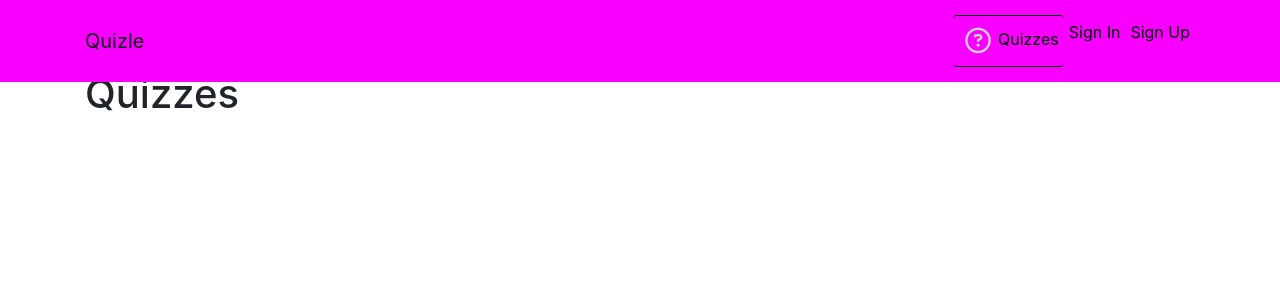
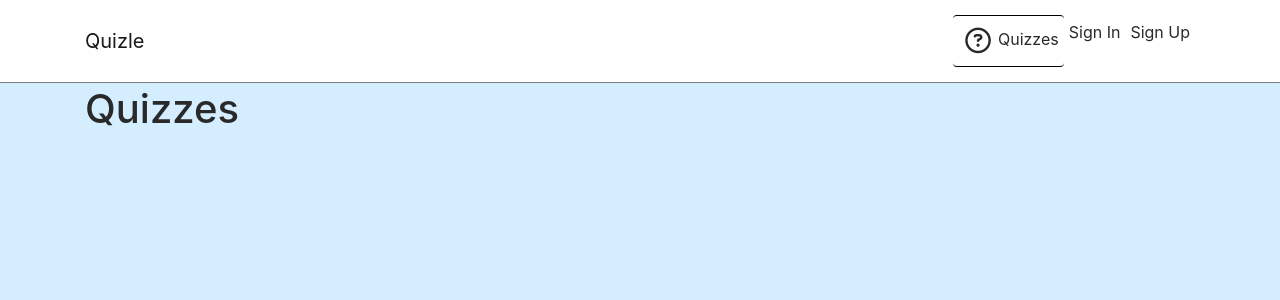
Before and after one commit to adamhatton/quizle, a React (Create React App) app: page / in a window 1280 px wide. Shown: the top 300 px of the page. Built offline with nearby package versions, Linux system fonts and the light colour scheme; the HTML template or start-up script is replaced by a standard one.

Commit message:
Add styling changes to navbar and icons

```diff
--- a/src/App.module.css
+++ b/src/App.module.css
@@ -5,17 +5,34 @@
 
 .App {
     min-height: 100vh;
+    background-color: #0095ff2b;
+    color: #292929;
 }
 
 .Main {
-    padding-top: 70px;
+    padding-top: 85px;
 }
 
 a {
-    color: #000;
+    color: #292929;
 }
 
 a:hover {
     text-decoration: none;
-    color: #f7f700;
+    color: #ff5900;
 }
+
+a:hover i {
+    color: #ff5900;
+}
+
+i {
+    color: #292929;
+    font-size: 1.6rem;
+    padding: 7px;
+    vertical-align: middle;
+}
+
+i:hover {
+    cursor: pointer;
+}
--- a/src/styles/Avatar.module.css
+++ b/src/styles/Avatar.module.css
@@ -3,16 +3,3 @@
     margin: 0px 8px 0px 8px;
     object-fit: cover;
 }
-
-i {
-    color: #cfced3;
-    font-size: 1.6rem;
-    padding: 7px;
-    vertical-align: middle;
-}
-
-i:hover {
-    cursor: pointer;
-    transition: color ease-in-out 0.3s;
-    color: #2142b2;
-}
--- a/src/styles/NavBar.module.css
+++ b/src/styles/NavBar.module.css
@@ -1,6 +1,7 @@
 .NavBar {
-    background-color: rgb(247, 0, 255);
+    background-color: #FFF;
     padding: 15px;
+    border-bottom: 1px solid gray;
 }
 
 .Active {
```
